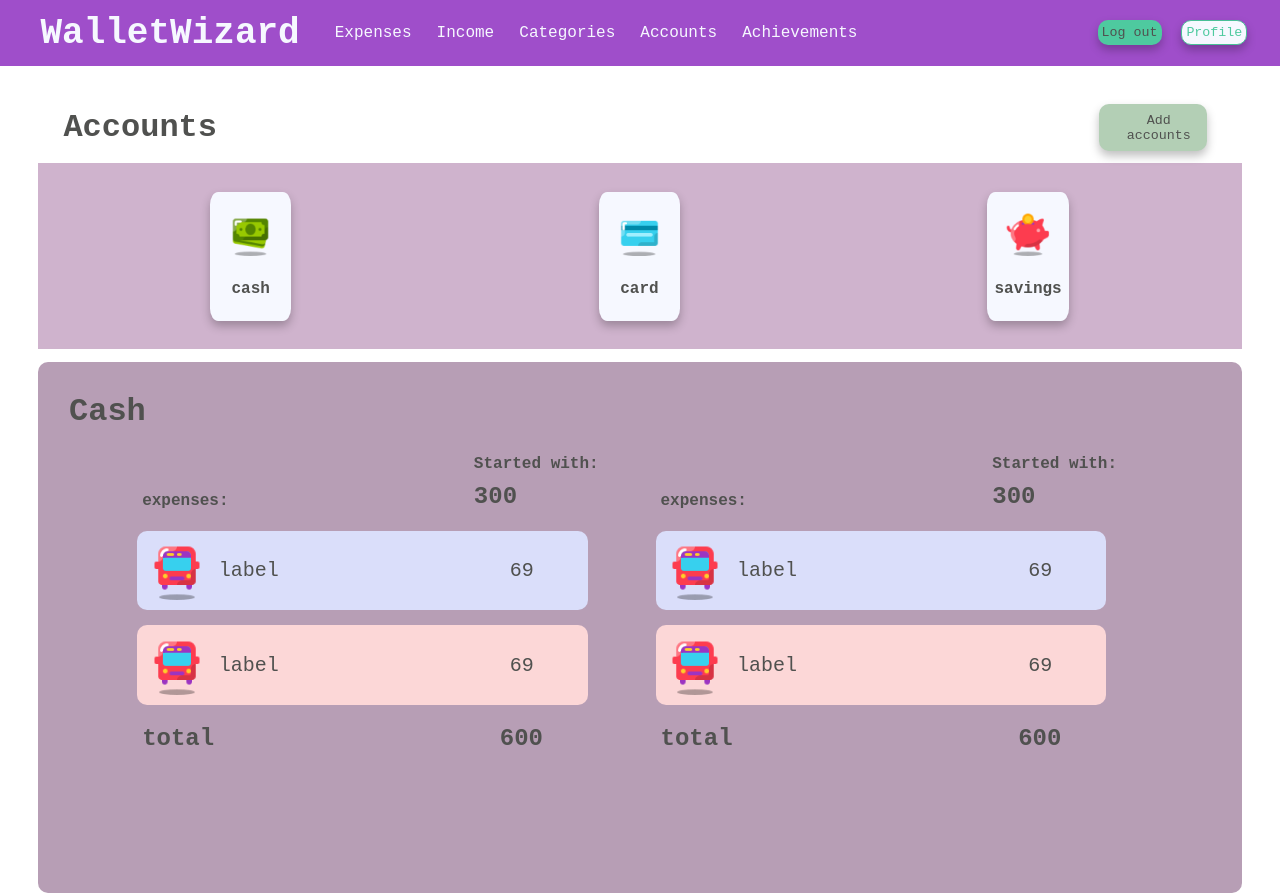
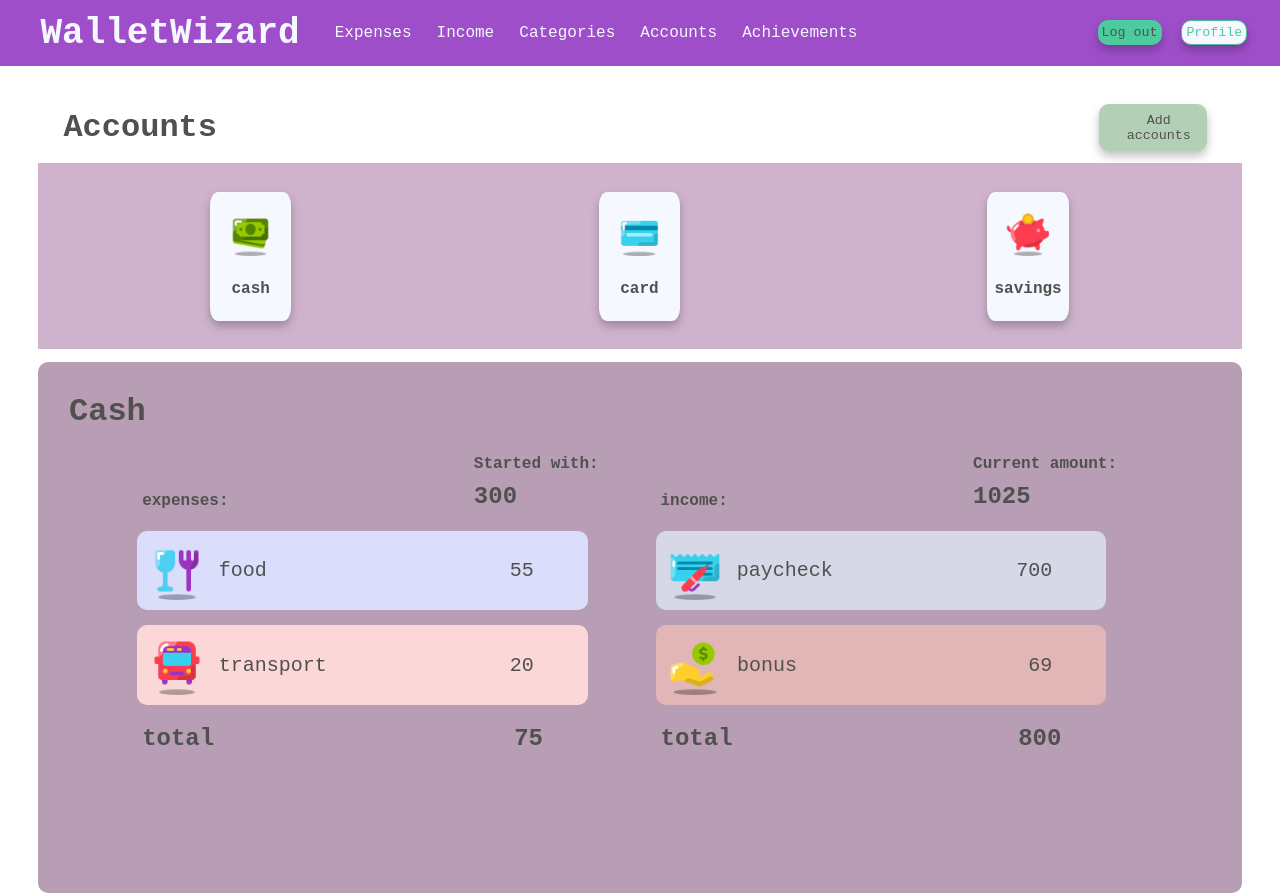
Before and after one commit to yyong1/wallet-wizard-React, a React (Create React App) app: page /accounts in a window 1280 px wide. Built offline with nearby package versions, Linux system fonts and the light colour scheme; some icons are missing.

Commit message:
data fix

```diff
--- a/src/components/accounts/Accounts.css
+++ b/src/components/accounts/Accounts.css
@@ -59,6 +59,11 @@
   border-radius: 10px;
 }
 
+.accounts .list-item:hover {
+  border: 3px solid #b3cfb5;
+  border-radius: 10px;
+}
+
 .accounts .list-item p {
   margin-right: 10%;
 }
@@ -93,6 +98,6 @@
   align-items: end;
 }
 
-.accounts .total h2{
+.accounts .total h2 {
   padding-right: 13%;
 }
--- a/src/components/accounts/Accounts.js
+++ b/src/components/accounts/Accounts.js
@@ -6,6 +6,8 @@ import bus from '../../assets/icons-color/Bus.png';
 import electricity from '../../assets/icons-color/Electricity.png';
 import rent from '../../assets/icons-color/Rent.png';
 import food from '../../assets/icons-color/Food.png';
+import paycheck from '../../assets/icons-color/Check Book.png';
+import bonus from '../../assets/icons-color/Get Cash.png';
 import { Icon } from '@iconify/react';
 import './Accounts.css';
 import Modal from '../modals/modal/Modal';
@@ -71,48 +73,48 @@ const Accounts = () => {
                         </div>
                         <div className='list-item' style={{ background: "#dadefa" }}>
                             <div className='icon-label'>
-                                <img src={bus} />
-                                <p >label</p>
+                                <img src={food} />
+                                <p >food</p>
                             </div>
-                            <p>69</p>
+                            <p>55</p>
                         </div>
                         <div className='list-item' style={{ background: "#FCD7D7" }}>
                             <div className='icon-label'>
                                 <img src={bus} />
-                                <p >label</p>
+                                <p >transport</p>
+                            </div>
+                            <p>20</p>
+                        </div>
+                        <div className='total'>
+                            <h2>total</h2>
+                            <h2>75</h2>
+                        </div>
+                    </div>
+                    <div className='half'>
+                        <div className='status'>
+                            <p>income:</p>
+                            <div>
+                                <p>Current amount:</p>
+                                <h2>1025</h2>
+                            </div>
+                        </div>
+                        <div className='list-item' style={{ background: "#D7D8E7" }}>
+                            <div className='icon-label'>
+                                <img src={paycheck} />
+                                <p >paycheck</p>
+                            </div>
+                            <p>700</p>
+                        </div>
+                        <div className='list-item' style={{ background: "#E2B6B6" }}>
+                            <div className='icon-label'>
+                                <img src={bonus} />
+                                <p >bonus</p>
                             </div>
                             <p>69</p>
                         </div>
                         <div className='total'>
                             <h2>total</h2>
-                            <h2>600</h2>
-                        </div>
-                    </div>
-                    <div className='half'>
-                        <div className='status'>
-                            <p>expenses:</p>
-                            <div>
-                                <p>Started with:</p>
-                                <h2>300</h2>
-                            </div>
-                        </div>
-                        <div className='list-item' style={{ background: "#dadefa" }}>
-                            <div className='icon-label'>
-                                <img src={bus} />
-                                <p >label</p>
-                            </div>
-                            <p>69</p>
-                        </div>
-                        <div className='list-item' style={{ background: "#FCD7D7" }}>
-                            <div className='icon-label'>
-                                <img src={bus} />
-                                <p >label</p>
-                            </div>
-                            <p>69</p>
-                        </div>
-                        <div className='total'>
-                            <h2>total</h2>
-                            <h2>600</h2>
+                            <h2>800</h2>
                         </div>
                     </div>
                 </div>
```
Also changed, not shown: src/assets/icons-color/Check Book.png (added), src/assets/icons-color/Get Cash.png (added).
